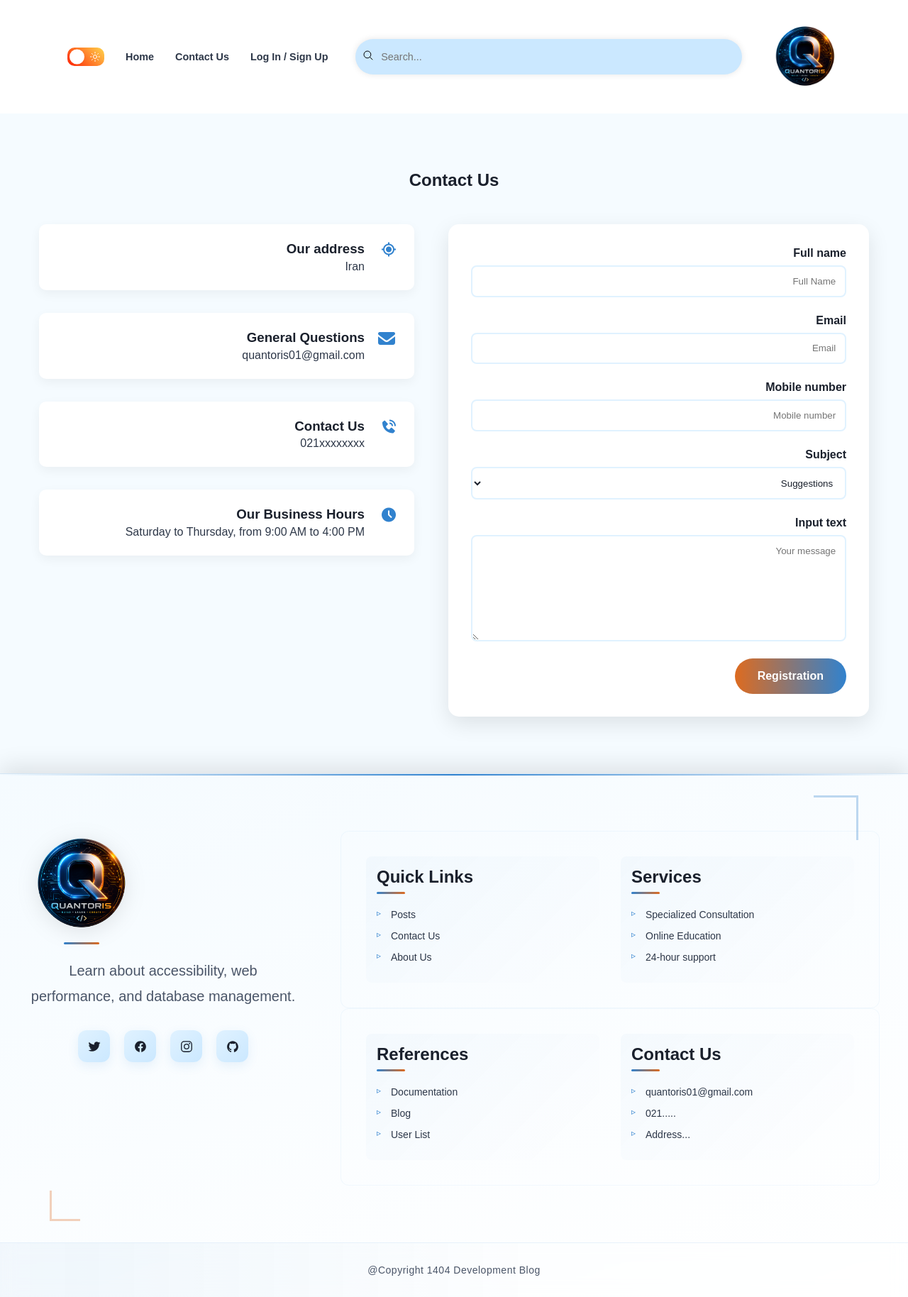
After one commit to QUANTORIS01/blogsphere, a Django app: page /accounts/contact/ in a window 1280 px wide. The commit adds this page. Shown: the whole page at 71% size. Run offline with Django 5.2, Linux system fonts and the light colour scheme; some libraries are stand-ins or nearby versions; some web fonts are replaced.

Commit message:
feat: implement contact us system

```diff
--- a/config/accounts/forms.py
+++ b/config/accounts/forms.py
@@ -46,3 +46,30 @@ class LoginForm(AuthenticationForm):
                                required=True)
     password = forms.CharField(widget=forms.PasswordInput(attrs={'class': 'form-control', 'placeholder': 'Password'}),
                                required=True)
+
+
+class ContactForm(forms.Form):
+    SUBJECT_CHOICES = (
+        ('Proposal', 'Proposal'),
+        ('Criticism', 'Criticism'),
+        ('Report', 'Report')
+    )
+    message = forms.CharField(label='Message text', widget=forms.Textarea, required=True)
+    name = forms.CharField(label='Name', max_length=100, required=True)
+    phone = forms.CharField(label='Phone Number', max_length=11, required=True)
+    email = forms.EmailField(label='Email', required=True)
+    subject = forms.ChoiceField(label='Subject', choices=SUBJECT_CHOICES, required=True)
+
+    def clean_phone(self):
+        phone = self.cleaned_data['phone']
+        if phone:
+            if not phone.isnumeric():
+                raise forms.ValidationError('The phone number must be a number.')
+            if len(phone) != 11:
+                raise forms.ValidationError('The phone number must be 11 digits long.')
+            if not phone.startswith('09'):
+                raise forms.ValidationError('The phone number must start with 09.')
+            else:
+                return phone
+        else:
+            raise forms.ValidationError('The phone number must not be empty.')
--- /dev/null
+++ b/config/accounts/static/css/forms/contact.css
@@ -0,0 +1,263 @@
+.success-container {
+    display: flex;
+    flex-direction: column;
+    align-items: center;
+    justify-content: center;
+    min-height: 500px;
+    padding: 2rem;
+    text-align: center;
+    background: linear-gradient(135deg, #667eea 0%, #764ba2 100%);
+    border-radius: 15px;
+    box-shadow: 0 10px 30px rgba(0,0,0,0.3);
+    animation: fadeIn 0.8s ease-out;
+    position: relative;
+    overflow: hidden;
+}
+
+.success-container::before {
+    content: '';
+    position: absolute;
+    top: -50%;
+    left: -50%;
+    width: 200%;
+    height: 200%;
+    background: radial-gradient(circle, rgba(255,255,255,0.1) 0%, transparent 70%);
+    animation: rotate 10s linear infinite;
+}
+
+@keyframes rotate {
+    0% { transform: rotate(0deg); }
+    100% { transform: rotate(360deg); }
+}
+
+.success-icon {
+    font-size: 5rem;
+    color: #fff;
+    margin-bottom: 1.5rem;
+    animation: bounce 2s infinite, pulse 1.5s ease-in-out infinite alternate;
+}
+
+@keyframes bounce {
+    0%, 20%, 50%, 80%, 100% {transform: translateY(0);}
+    40% {transform: translateY(-30px);}
+    60% {transform: translateY(-15px);}
+}
+
+@keyframes pulse {
+    0% { transform: scale(1); }
+    100% { transform: scale(1.1); }
+}
+
+@keyframes fadeIn {
+    from { opacity: 0; transform: translateY(30px); }
+    to { opacity: 1; transform: translateY(0); }
+}
+
+.success-title {
+    font-size: 2.5rem;
+    color: #fff;
+    margin-bottom: 1rem;
+    font-weight: bold;
+    text-shadow: 0 2px 4px rgba(0,0,0,0.3);
+}
+
+.success-message {
+    font-size: 1.2rem;
+    color: #e0e0e0;
+    margin-bottom: 2rem;
+    max-width: 500px;
+    line-height: 1.6;
+}
+
+.home-btn {
+    background: rgba(255,255,255,0.2);
+    border: 2px solid rgba(255,255,255,0.3);
+    color: white;
+    padding: 12px 30px;
+    border-radius: 50px;
+    font-size: 1.1rem;
+    cursor: pointer;
+    transition: all 0.3s ease;
+    backdrop-filter: blur(10px);
+    display: inline-flex;
+    align-items: center;
+    gap: 10px;
+}
+
+.home-btn:hover {
+    background: rgba(255,255,255,0.3);
+    transform: translateY(-3px);
+    box-shadow: 0 5px 15px rgba(0,0,0,0.2);
+}
+
+.home-btn:active {
+    transform: translateY(0);
+}
+
+.home-icon {
+    font-size: 1.3rem;
+    animation: swing 2s infinite ease-in-out;
+}
+
+@keyframes swing {
+    0%, 100% { transform: rotate(-15deg); }
+    50% { transform: rotate(15deg); }
+}
+
+
+.contact {
+    background-color: var(--bg2);
+    padding: var(--padding-y) 0;
+    direction: rtl;
+}
+
+.contact .section_title {
+    text-align: center;
+    color: var(--fg);
+    margin-bottom: 3rem;
+}
+
+.contact .section_container {
+    max-width: 1200px;
+    margin: 0 auto;
+    padding: 0 15px;
+}
+
+.contact .contact_container {
+    display: flex;
+    gap: 3rem;
+    align-items: flex-start;
+}
+
+.contact .contact_form {
+    flex: 1;
+    background: var(--bg);
+    padding: 2rem;
+    border-radius: 15px;
+    box-shadow: 0 10px 30px rgba(0, 0, 0, 0.1);
+}
+
+.contact .contact_form form {
+    display: flex;
+    flex-direction: column;
+    gap: 1.5rem;
+}
+
+.contact .field {
+    display: flex;
+    flex-direction: column;
+    gap: 0.5rem;
+}
+
+.contact .field label {
+    color: var(--fg);
+    font-weight: 600;
+}
+
+.contact .field input,
+.contact .field select,
+.contact .field textarea {
+    padding: 0.8rem;
+    border: 2px solid var(--act);
+    border-radius: 8px;
+    background: var(--bg);
+    color: var(--fg);
+    font-family: 'Iranian Sans', sans-serif;
+    transition: all 0.3s ease;
+}
+
+.contact .field input:focus,
+.contact .field select:focus,
+.contact .field textarea:focus {
+    outline: none;
+    border-color: var(--ac);
+    box-shadow: 0 0 0 3px rgba(49, 130, 206, 0.2);
+}
+
+.contact .field textarea {
+    min-height: 150px;
+    resize: vertical;
+}
+
+.contact .button {
+    background: linear-gradient(to left, var(--ac), var(--ac2));
+    color: white;
+    border: none;
+    padding: 1rem 2rem;
+    border-radius: 30px;
+    font-weight: bold;
+    cursor: pointer;
+    transition: all 0.3s ease;
+    align-self: flex-start;
+    width: fit-content;
+}
+
+.contact .button:hover {
+    transform: translateY(-3px);
+    box-shadow: 0 5px 15px rgba(0, 0, 0, 0.2);
+}
+
+.contact .contact_text {
+    flex: 1;
+    display: flex;
+    flex-direction: column;
+    gap: 2rem;
+}
+
+.contact .contact_items {
+    display: flex;
+    align-items: flex-start;
+    gap: 1rem;
+    background: var(--bg);
+    padding: 1.5rem;
+    border-radius: 10px;
+    box-shadow: 0 5px 15px rgba(0, 0, 0, 0.05);
+    transition: all 0.3s ease;
+}
+
+.contact .contact_items:hover {
+    transform: translateY(-5px);
+    box-shadow: 0 8px 20px rgba(0, 0, 0, 0.1);
+}
+
+.contact .contact_items i {
+    font-size: 1.5rem;
+    color: var(--ac);
+    min-width: 30px;
+}
+
+.contact .contact_details {
+    display: flex;
+    flex-direction: column;
+    gap: 0.3rem;
+}
+
+.contact .contact_details h3 {
+    color: var(--fg);
+    margin: 0;
+}
+
+.contact .contact_details p {
+    color: var(--fg2);
+    margin: 0;
+}
+
+@media (max-width: 768px) {
+    .contact .contact_container {
+        flex-direction: column-reverse;
+    }
+
+    .contact .contact_form {
+        padding: 1.5rem;
+    }
+
+    .contact .contact_items {
+        padding: 1rem;
+    }
+}
+.error {
+    color: red;
+    font-size: var(--fs-4);
+    margin-top: 5px;
+    display: block;
+}
--- /dev/null
+++ b/config/accounts/templates/forms/contact.html
@@ -0,0 +1,116 @@
+{% extends "parent/base.html" %}
+{% load static %}
+{% block head %}
+<link rel="stylesheet" href="{% static 'css/forms/contact.css' %}">
+{% endblock %}
+{% block title %}Contact Us{% endblock %}
+{% block content %}
+<main>
+    <div class="hero">
+        <section class="contact">
+            {% if messages %}
+            <div class="success-container">
+                <div class="success-icon">
+                    <i class="bx bx-check-circle"></i>
+                </div>
+                <h2 class="success-title">Your message has been sent!</h2>
+                <p class="success-message">Thank you for contacting us. Your message has been successfully received and
+                    will be answered as soon as possible.</p>
+                <button class="home-btn" onclick="window.location.href='{% url 'blog:index' %}'">
+                    <i class="bx bx-home home-icon"></i>
+                    Return to the home page
+                </button>
+            </div>
+            {% else %}
+            <h2 class="section_title">Contact Us</h2>
+            <div class="section_container">
+                <div class="contact_container">
+                    <div class="contact_form">
+                        <form method="post" action="{% url 'accounts:contact' %}">
+                            {% csrf_token %}
+                            <div class="field">
+                                <label for="name">Full name</label>
+                                <input type="text" name="name" id="name" placeholder="Full Name"
+                                       {% if form.name.value %} value="{{form.name.value}}" {% endif %} required/>
+                            </div>
+                            <div class="field">
+                                <label for="email">Email</label>
+                                <input type="email" name="email" id="email" placeholder="Email"
+                                       {% if form.email.value %} value="{{form.email.value}}" {% endif %} required/>
+                            </div>
+                            <div class="field">
+                                <label for="phone">Mobile number</label>
+                                <input type="text" name="phone" id="phone" placeholder="Mobile number" maxlength="11"
+                                       {% if form.phone.value %} value="{{form.phone.value}}" {% endif %} required/>
+                            </div>
+                            <div class="field">
+                                <label for="subject">Subject</label>
+                                <select name="subject" id="subject">
+                                    <option value="Proposal">Suggestions</option>
+                                    <option value="Report">Reports</option>
+                                    <option value="Criticism">Criticisms</option>
+                                </select>
+                            </div>
+                            <div class="field">
+                                <label for="message">Input text</label>
+                                <textarea name="message" id="message" placeholder="Your message"
+                                          required>{% if form.message.value %}{{form.message.value}}{% endif %}</textarea>
+                            </div>
+                            <button class="button" type="submit" id="submit">Registration</button>
+                        </form>
+                        {% if form.errors %}
+                        {% for field in form %}
+                        {% if field.errors %}
+                        {% for error in field.errors %}
+                        <span class="error">
+                                            <i class="bx bx-error"></i>
+                                            {{field.label}}: {{error}}
+                                         </span>
+
+                        {% endfor %}
+                        {% endif %}
+                        {% endfor %}
+                        {% endif %}
+                        {% if form.non_field_errors %}
+                        <span style="color: red; font-size: var(--fs-4);">
+                            {{ form.non_field_errors }}
+                        </span>
+                        {% endif %}
+                    </div>
+                    <div class="contact_text">
+                        <div class="contact_items">
+                            <i class="bx bx-current-location"></i>
+                            <div class="contact_details">
+                                <h3>Our address</h3>
+                                <p>Iran</p>
+                            </div>
+                        </div>
+                        <div class="contact_items">
+                            <i class="fa-sharp fa-solid fa-envelope"></i>
+                            <div class="contact_details">
+                                <h3>General Questions</h3>
+                                <p>quantoris01@gmail.com</p>
+                            </div>
+                        </div>
+                        <div class="contact_items">
+                            <i class="bx bxs-phone-call"></i>
+                            <div class="contact_details">
+                                <h3>Contact Us</h3>
+                                <p>021xxxxxxxx</p>
+                            </div>
+                        </div>
+                        <div class="contact_items">
+                            <i class="bx bxs-time-five"></i>
+                            <div class="contact_details">
+                                <h3>Our Business Hours</h3>
+                                <p>Saturday to Thursday, from 9:00 AM to 4:00 PM</p>
+                            </div>
+                        </div>
+                    </div>
+                </div>
+            </div>
+            {% endif %}
+        </section>
+    </div>
+</main>
+{% endblock %}
--- a/config/accounts/urls.py
+++ b/config/accounts/urls.py
@@ -18,5 +18,6 @@ urlpatterns = [
          name='password_reset_confirm'),
     path('password-reset/complete/', auth_views.PasswordResetCompleteView.as_view(), name='password_reset_complete'),
     path('dashboard/', views.dashboard, name='dashboard'),
+    path('contact/', views.contact, name='contact'),
 
 ]
--- a/config/accounts/views.py
+++ b/config/accounts/views.py
@@ -1,8 +1,11 @@
 from django.shortcuts import render, redirect
 from django.contrib.auth import logout
 from django.contrib.auth.decorators import login_required
+from django.conf import settings
+from django.contrib import messages
 from blog.models import Post
 from .forms import *
+from .email_service import send_email_thread
 
 
 def register(request):
@@ -81,3 +84,31 @@ def dashboard(request):
         return dashboard_author(request)
     else:
         return dashboard_user(request)
+
+
+def contact(request):
+    if request.method == 'POST':
+        form = ContactForm(request.POST)
+        if form.is_valid():
+            cd = form.cleaned_data
+            Contact.objects.create(**cd)
+            message = (f"Name: {cd['name']}\n"
+                       f"Email: {cd['email']}\n"
+                       f"Phone Number: {cd['phone']}\n"
+                       f"Message text: {cd['message']}"
+                       )
+            send_email_thread(
+                cd['subject'],
+                message,
+                [settings.EMAIL_HOST_USER],
+            )
+            messages.success(request, 'Your message has been sent successfully.')
+    else:
+        form = ContactForm()
+        if request.user.is_authenticated:
+            form.initial = {
+                'name': request.user.username,
+                'email': request.user.email,
+                'phone': getattr(request.user, 'phone', '')
+            }
+    return render(request, 'forms/contact.html', {'form': form})
--- a/config/blog/templates/partials/footer.html
+++ b/config/blog/templates/partials/footer.html
@@ -25,7 +25,7 @@
                         <h3>Quick Links</h3>
                         <ul>
                             <li><a href="{% url 'blog:post_list' %}">Posts</a></li>
-                            <li><a href="#">Contact Us</a></li>
+                            <li><a href="{% url 'accounts:contact' %}">Contact Us</a></li>
                             <li><a href="#">About Us</a></li>
                         </ul>
                     </div>
@@ -53,9 +53,9 @@
                     <div class="link-column">
                         <h3>Contact Us</h3>
                         <ul>
-                            <li><a href="#">quantoris01@gmail.com</a></li>
-                            <li><a href="#">021.....</a></li>
-                            <li><a href="#">Address...</a></li>
+                            <li><a href="{% url 'accounts:contact' %}">quantoris01@gmail.com</a></li>
+                            <li><a href="{% url 'accounts:contact' %}">021.....</a></li>
+                            <li><a href="{% url 'accounts:contact' %}">Address...</a></li>
                         </ul>
                     </div>
                 </div>
--- a/config/blog/templates/partials/header.html
+++ b/config/blog/templates/partials/header.html
@@ -11,7 +11,7 @@
                         <ion-icon name="sunny-outline"></ion-icon>
                     </button>
                     <li><a href="{% url 'blog:index' %}" class="nav-link">Home</a></li>
-                    <li><a href="#" class="nav-link">Contact Us</a></li>
+                    <li><a href="{% url 'accounts:contact' %}" class="nav-link">Contact Us</a></li>
                     {% if user.is_authenticated %}
                     <li>
                         <a href="{% url 'accounts:dashboard' %}" class="nav-link profile-link">
@@ -63,10 +63,10 @@
                             <a href="{% url 'blog:index' %}" class="nav-link">Home</a>
                         </li>
                         <li class="nav-item">
-                            <a href="#" class="nav-link">Dashboard</a>
+                            <a href="{% url 'accounts:dashboard' %}" class="nav-link">Dashboard</a>
                         </li>
                         <li class="nav-item">
-                            <a href="#" class="nav-link">Contact Us</a>
+                            <a href="{% url 'accounts:contact' %}" class="nav-link">Contact Us</a>
                         </li>
                     </ul>
                 </div>
@@ -80,7 +80,7 @@
                             <a href="#" class="nav-link">User List</a>
                         </li>
                         <li class="nav-item">
-                            <a href="#" class="nav-link">Contact Us</a>
+                            <a href="{% url 'accounts:contact' %}" class="nav-link">Contact Us</a>
                         </li>
                     </ul>
                 </div>
```
Also changed, not shown: config/accounts/admin.py (+7 -1 lines), config/accounts/email_service.py (added, +21 -0 lines), config/accounts/models.py (+15 -0 lines), config/accounts/migrations/0002_contact.py (added).
